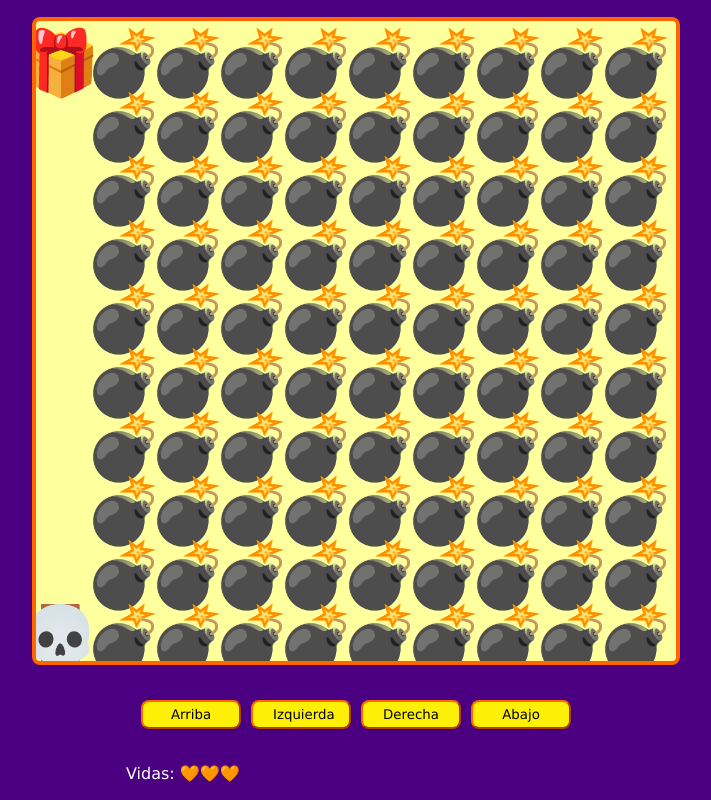
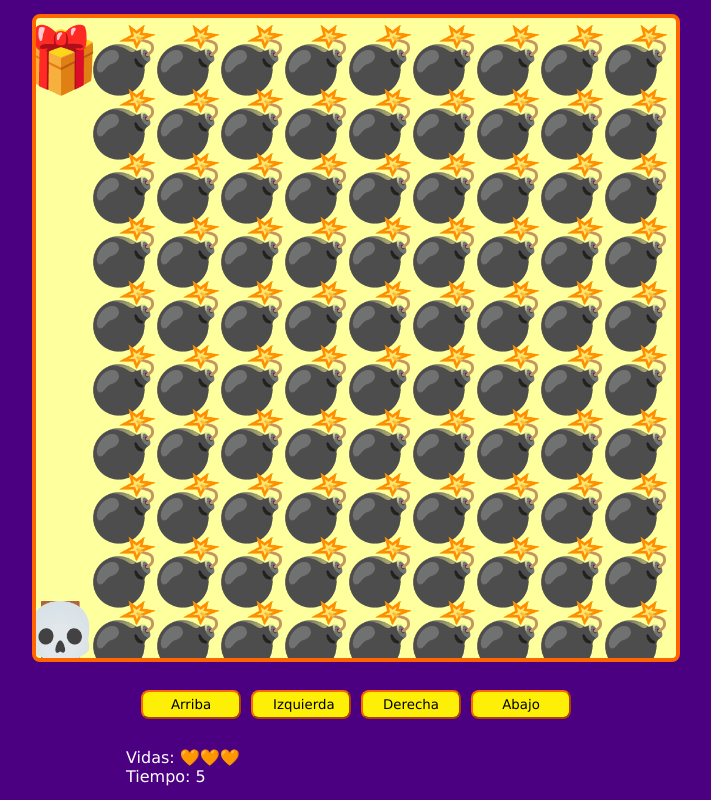
Before and after one commit to Jero-schi/videojuego-js, a plain HTML site: page index.html in a window 1280 px wide. Shown: the whole page, without its empty margins (284-995 px from the left). Drawn offline with Linux system fonts and the light colour scheme.

Commit message:
agregando el tiempo de partida

```diff
--- a/game.js
+++ b/game.js
@@ -5,11 +5,16 @@ const btnLeft = document.querySelector('#left')
 const btnRight = document.querySelector('#right')
 const btnDown = document.querySelector('#down')
 const spanLives = document.querySelector('#lives')
+const spanTime = document.querySelector('#time')
 
 let canvaSize;
 let elementSize;
 let level = 0;
 let lives = 3;
+
+let timeStar;
+let timePlayer;
+let timeInterval;
 
 const playerPosition = {
     x: undefined,
@@ -43,7 +48,15 @@ function startGame() {
     game.textAlign = 'end';
     const map = maps[level];
 
-    if (!map) return
+    if (!map) {
+        clearInterval(timeInterval)
+        return
+    }
+
+    if (!timeStar) {
+        timeStar = Date.now()
+        timeInterval = setInterval(showTime, 200)
+    }
 
     showLives()
 
@@ -105,6 +118,7 @@ function movePLayer() {
         if (lives <= 0) {
             level = 0;
             lives = 3;
+            timeStar = undefined
         }
         playerPosition.x = undefined;
         playerPosition.y = undefined;
@@ -116,6 +130,10 @@ function movePLayer() {
 
 function showLives() {
     spanLives.innerHTML = '🧡'.repeat(lives)
+}
+
+function showTime() {
+    spanTime.innerHTML = + ((Date.now() - timeStar) / 1000)
 }
 
 window.addEventListener('keydown', moves)
--- a/index.html
+++ b/index.html
@@ -22,6 +22,7 @@
 
         <div class="messages">
             <p>Vidas: <span id="lives"></span></p>
+            <p>Tiempo: <span id="time"></span></p>
         </div>
 
     </div>
```
